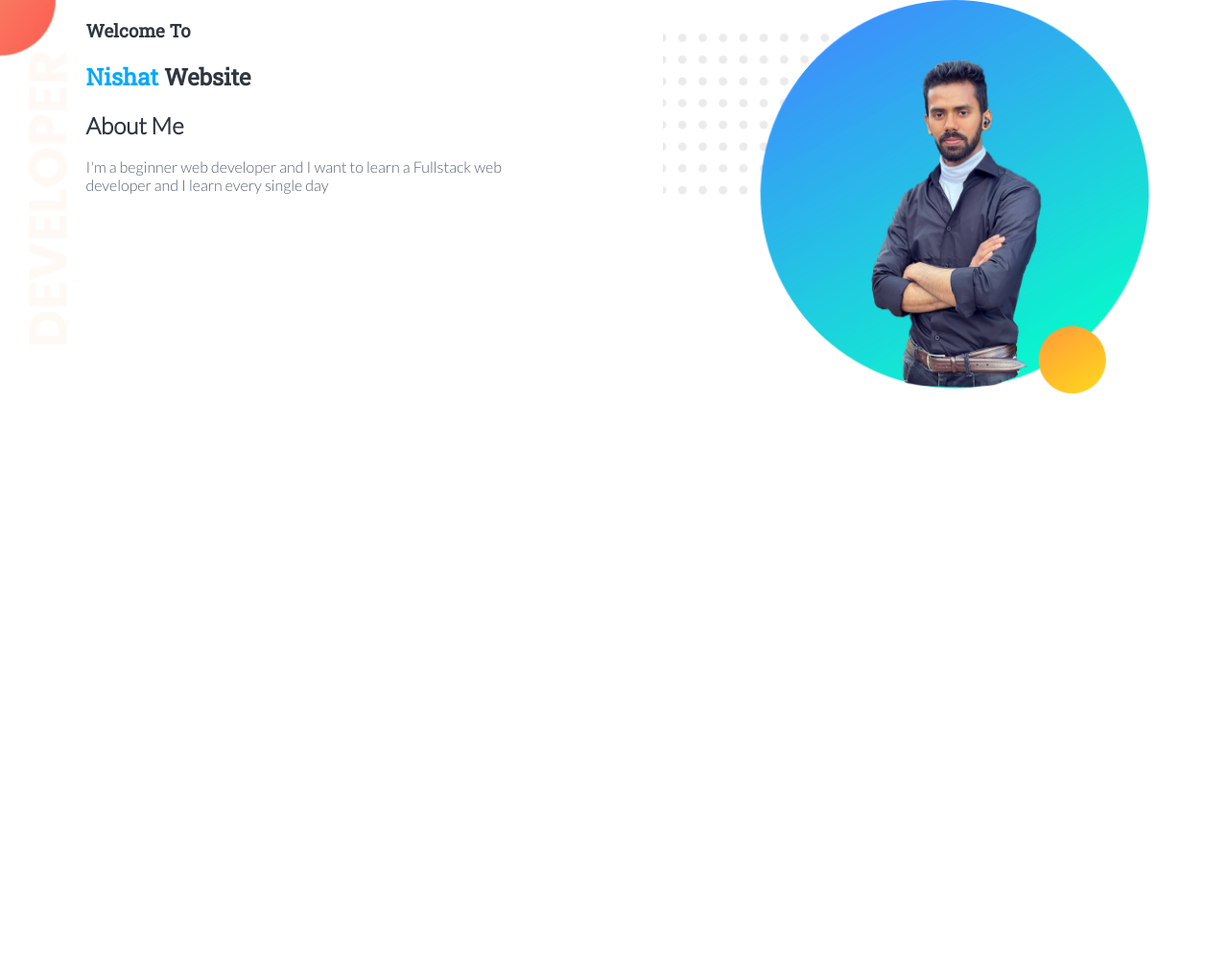
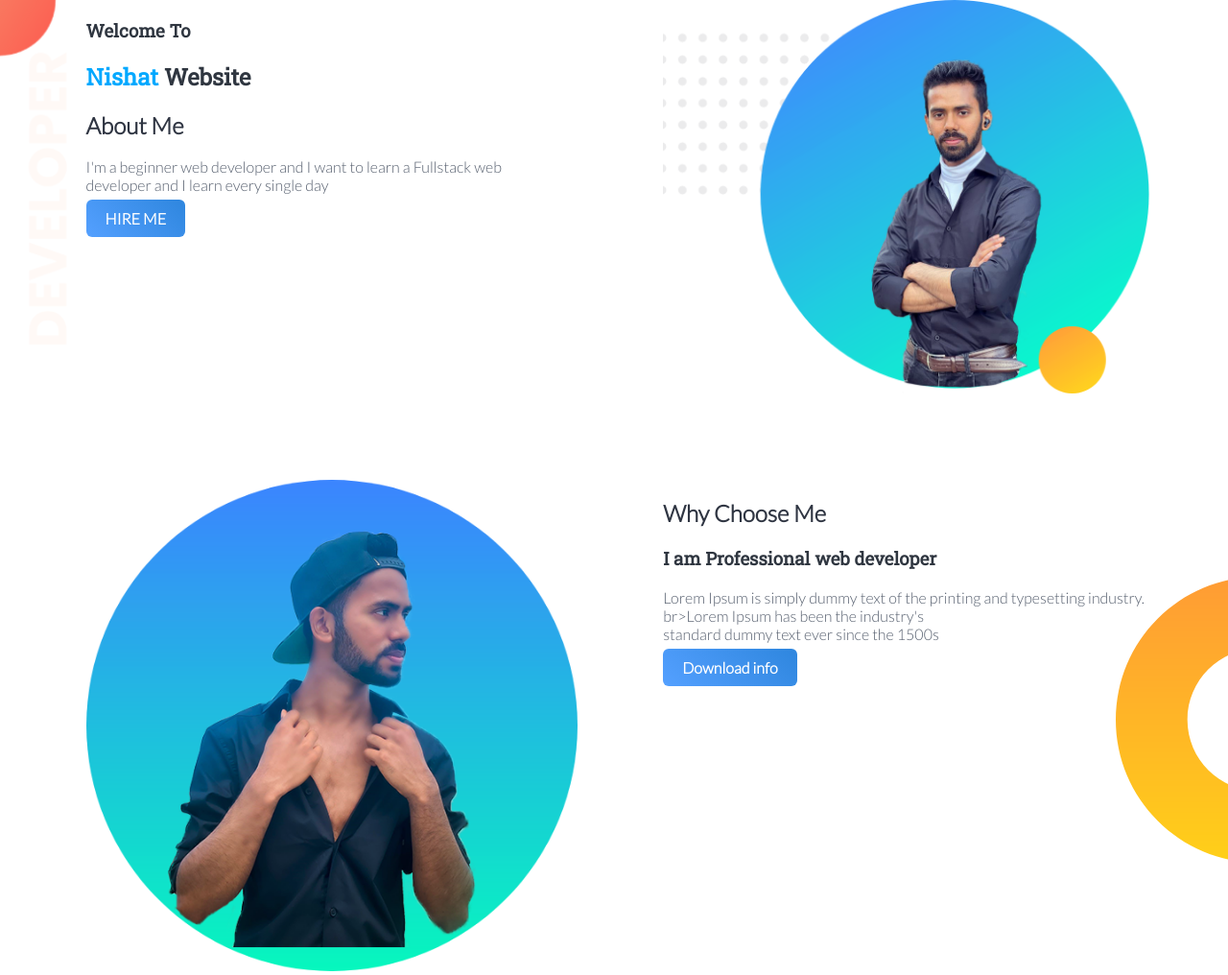
Before and after one commit to nishat-1/my-web-site, a plain HTML site: page index.html in a window 1280 px wide. Shown: the whole page at 96% size. Before the commit the page ends 800 px from the top, so only its background shows below. Drawn offline with Linux system fonts and the light colour scheme.

Commit message:
secound section

```diff
--- a/index.html
+++ b/index.html
@@ -14,15 +14,31 @@
         <div class="half-width">
                 <h3>Welcome To</h3>
         <h1> <span id="highlight">Nishat</span> Website</h1>
-        <h2 id="af">About Me</h2>
+        <h2 class="af">About Me</h2>
         <p>I'm a beginner web developer and I want to learn a Fullstack web</br> developer and I learn every single day
 
         </p>
+        <a class="link-button" target="_blank" href="https://www.facebook.com/jahirulalam0/">HIRE ME</a>
 
         </div>
         <div class="half-width">
             <img src="img/pic1.png" alt="">
         </div>
     </section>
+    <section class="secound">
+        <div class="half-width">
+            <img src="img/pic2.png" alt="">
+
+        </div>
+        <div class="half-width">
+            <h2 class="af">Why Choose Me</h2>
+            <h3>I am Professional web developer</h3>
+            <p>Lorem Ipsum is simply dummy text of the printing and typesetting industry. </br>
+                br>Lorem Ipsum has been the industry's </br>standard dummy text ever since the 1500s</p>
+                <a class="link-button" target="_blank"href="https://www.facebook.com/jahirulalam0/">Download info</a>
+
+
+        </div>
+    </section>
 </body>
 </html>
--- a/style.css
+++ b/style.css
@@ -4,7 +4,7 @@ h1{
 
 }
 body{
-    margin: 0%;
+    margin: 0;
 }
 h3{
     font-family: 'Roboto Slab', serif;
@@ -13,7 +13,7 @@ h3{
 #highlight{
     color: #00a8ff;
 }
-#af { font-family: 'Lato', sans-serif;
+.af { font-family: 'Lato', sans-serif;
     color: #2f3542;
 
 }
@@ -27,3 +27,10 @@ p{
 }
 .top-banner{ background-image: url("img/top-banner.png");background-repeat: no-repeat;}
 section{height: 500px;}
+.link-button{ font-family: 'lato', sans-serif; text-decoration: none;background-image: linear-gradient(45deg,#54a0ff,#2e86de);
+padding: 10px 20px; border-radius: 6px; font-weight: 700; width: bold; color: white;}
+.secound{
+    background-image: url(img/dream-bg.png);
+    background-repeat:no-repeat;
+    background-position: right;
+}
```
